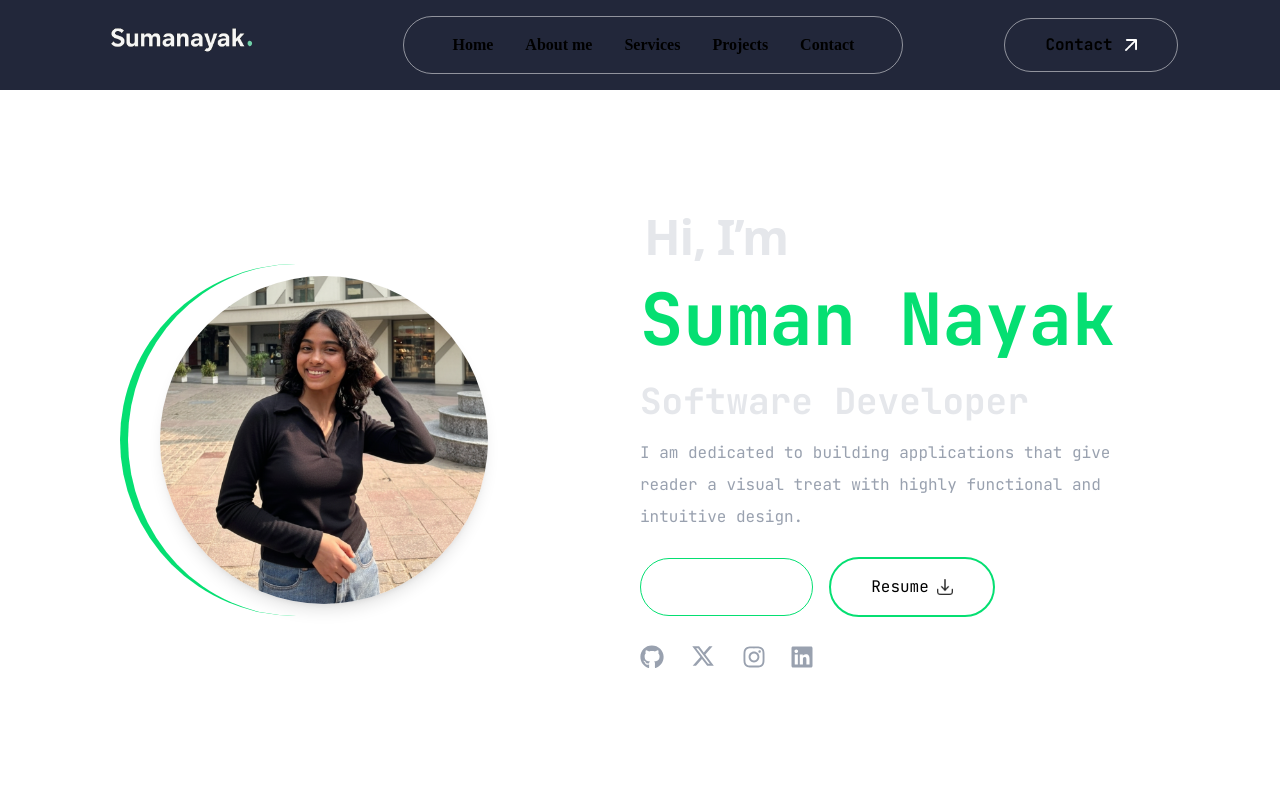
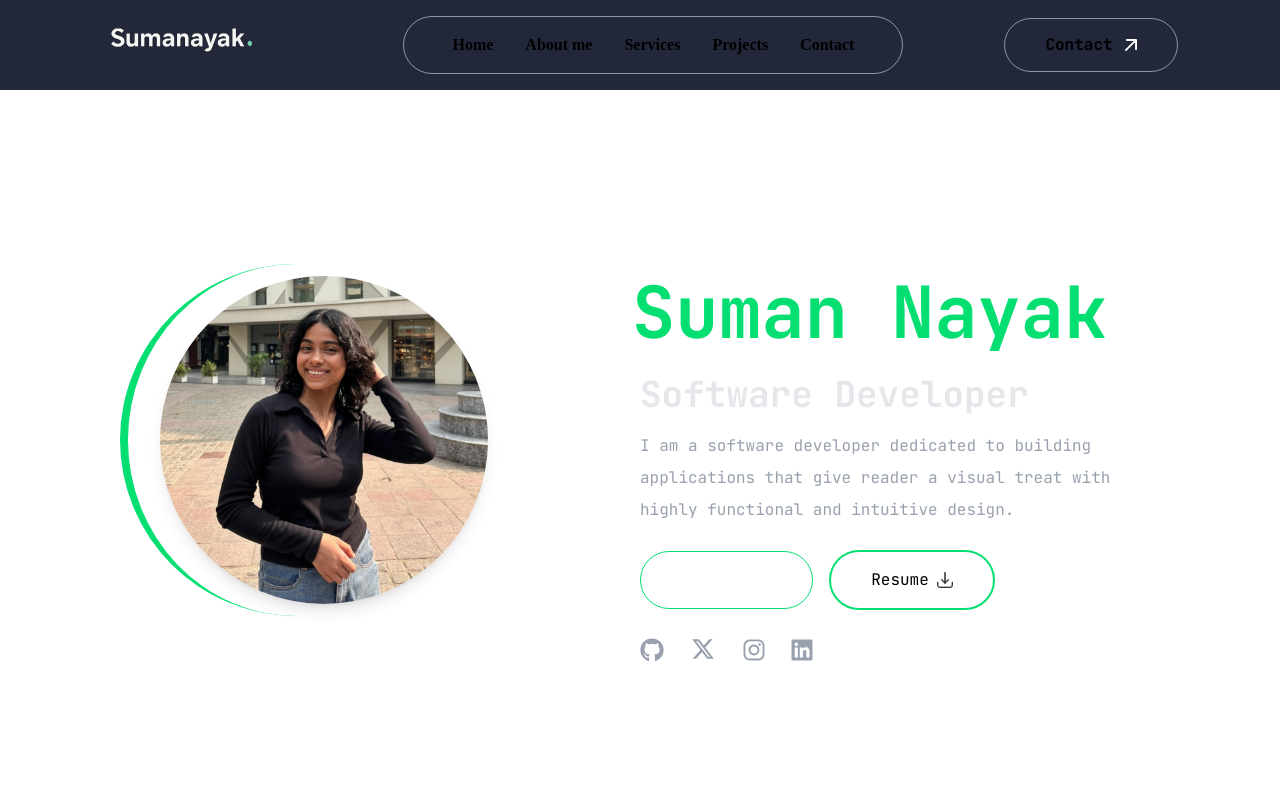
Before and after one commit to Sumnayak-Dev007/Portfolio, a Next.js app in the folder portfolio/: page / in a window 1280 px wide. Shown: the top 800 px of the page. Built offline with nearby package versions, Linux system fonts and the light colour scheme.

Commit message:
header content

```diff
--- a/portfolio/app/components/Header.jsx
+++ b/portfolio/app/components/Header.jsx
@@ -27,22 +27,21 @@
   {/* Right - Intro Text */}
  <div className="text-center md:text-left flex flex-col items-center md:items-start">
   <motion.p
-  style={{
-    textShadow: "0 0 2.2px rgba(255,255,255,0.7)", // soft blur glow
-  }}
+
     initial={{ opacity: 0, y: -15 }}
     whileInView={{ opacity: 1, y: 0 }}
     transition={{ duration: 0.6 }}
-    className="text-gray-200 font-[680] ml-1 text-3xl sm:text-4xl md:text-5xl leading-tight tracking-tight font-sans mb-2"
+    className="text-white/90  font-[850] -ml-1  text-2xl font-mons sm:text-3xl md:text-4xl leading-tight tracking-tight mb-2"
   >
-    Hi, I’m
+    Hi, I'm
+
   </motion.p>
 
 <motion.h1
   initial={{ opacity: 0, y: -20 }}
   whileInView={{ opacity: 1, y: 0 }}
   transition={{ duration: 0.7, delay: 0.2 }}
-  className="text-5xl sm:text-6xl md:text-7xl font-extrabold leading-tight"
+  className="text-5xl sm:text-6xl -ml-2 md:text-7xl font-extrabold leading-tight"
 >
   <span className="bg-clip-text text-green-400">
     Suman Nayak
@@ -68,7 +67,7 @@
       transition={{ duration: 0.5, delay: 0.3 }}
       className="mt-4 text-gray-400 max-w-lg"
     >
-      I am dedicated to building applications that give reader a visual treat
+      I am a software developer dedicated to building applications that give reader a visual treat
       with highly functional and intuitive design.
     </motion.p>
 
--- a/portfolio/app/globals.css
+++ b/portfolio/app/globals.css
@@ -19,6 +19,9 @@
 }
 body {
   font-family: var(--font-main);
+}
+.font-mons{
+  font-family:'Trebuchet MS', 'Lucida Sans Unicode', 'Lucida Grande', 'Lucida Sans', Arial, sans-serif;
 }
 .font-ovo {
   font-family: var(--font-ovo);
--- a/portfolio/package.json
+++ b/portfolio/package.json
@@ -10,6 +10,7 @@
     "export": "next export"
   },
   "dependencies": {
+    "@fontsource/iosevka": "^5.2.5",
     "@fortawesome/free-brands-svg-icons": "^7.0.1",
     "@fortawesome/react-fontawesome": "^3.0.2",
     "@react-three/drei": "^10.7.6",
```
Also changed, not shown: 1 other file (tests, documents, lock files or other folders).
